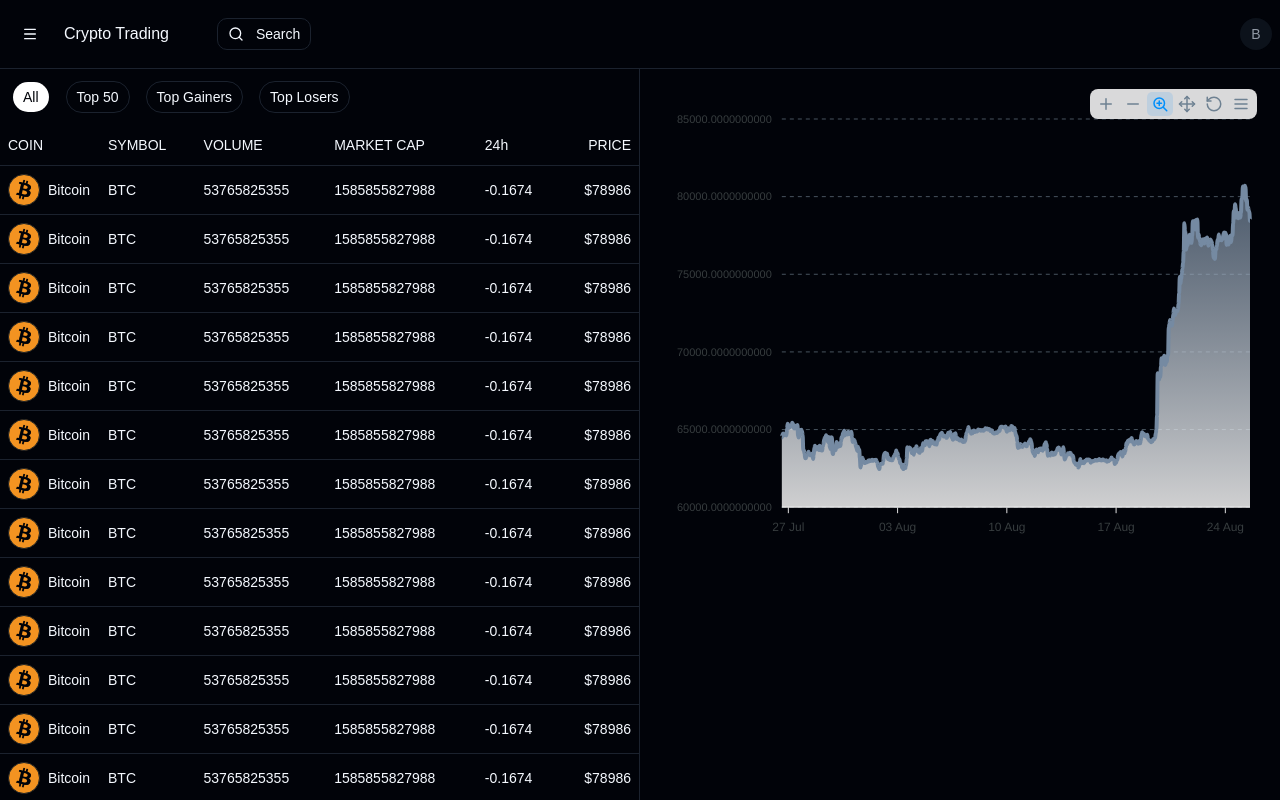
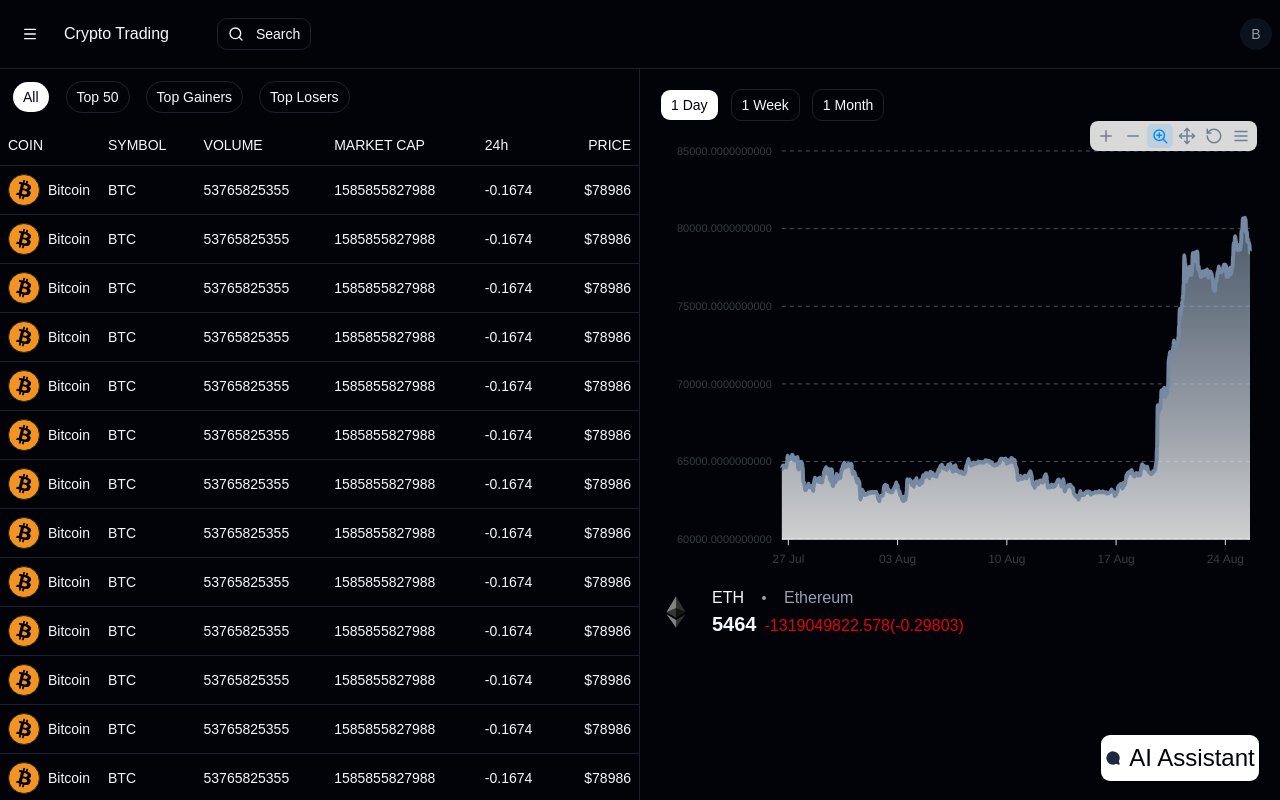
Before and after one commit to Biikash1/TradeForge-Frontend, a React (Vite) app: page / in a window 1280 px wide. Shown: the top 800 px of the page. Built offline with nearby package versions, Linux system fonts and the light colour scheme.

Commit message:
feat: enhance home dashboard with stock chart and AI assistant

```diff
--- a/src/pages/Home/AssetTable.jsx
+++ b/src/pages/Home/AssetTable.jsx
@@ -23,7 +23,7 @@
         </TableRow>
       </TableHeader>
       <TableBody>
-        {[1,1,1,1,1,1,1,1,1,1,1,1,1,1,1,1,1].map((item, index) => <TableRow key={index}>
+        {[1,1,1,1,1,1,1,1,1,1,1,1,1].map((item, index) => <TableRow key={index}>
           <TableCell className="font-medium flex items-center gap-2">
             <Avatar className="-z-50">
                 <AvatarImage src={btc} />
--- a/src/pages/Home/Home.jsx
+++ b/src/pages/Home/Home.jsx
@@ -2,6 +2,9 @@
 import { useState } from "react";
 import AssetTable from "./AssetTable";
 import StockChart from "./StockChart";
+import { Avatar, AvatarImage } from "@/components/ui/avatar";
+import eth from "@/assets/eth.png";
+import { DotIcon, MessageCircle } from "lucide-react";
 
 const Home = () => {
   const [category, setCategory] = useState("all");
@@ -47,12 +50,45 @@
               Top Losers
             </Button>
           </div>
-          <AssetTable/>
+          <AssetTable />
         </div>
         <div className="hidden lg:block lg:w-1/2 p-5">
-            <StockChart />
+          <StockChart />
+
+          <div className="flex gap-5 items-center">
+            <div>
+              <Avatar>
+                <AvatarImage src={eth} />
+              </Avatar>
+            </div>
+            <div>
+              <div className="flex items-center gap-2">
+                <p>ETH</p>
+                <DotIcon className="text-gray-400" />
+                <p className="text-gray-400">Ethereum</p>
+              </div>
+              <div className="flex items-end gap-2">
+                <p className="text-xl font-bold">5464</p>
+                <p className="text-red-600">
+                  <span>-1319049822.578</span>
+                  <span>(-0.29803)</span>
+                </p>
+              </div>
+            </div>
+          </div>
         </div>
       </div>
+      <section className="absolute bottom-5 right-5 z-40 flex flex-col justify-end items-end gap-2">
+  <div className="relative w-[10rem] cursor-pointer group">
+    <Button className="w-full h-[3rem] gap-2 items-center">
+      <MessageCircle
+        size={30}
+        className="fill-[#1e293b] -rotate-90 stroke-none group-hover:fill-[#1a1a1a]"
+      />
+      <span className="text-2xl">AI Assistant</span>
+    </Button>
+  </div>
+</section>
     </div>
   );
 };
--- a/src/pages/Home/StockChart.jsx
+++ b/src/pages/Home/StockChart.jsx
@@ -1,6 +1,30 @@
+import { Button } from "@/components/ui/button";
 import ReactApexChart from "react-apexcharts";
+import { useState } from "react";
+
+const timeSeries = [
+  {
+    keyword: "DIGITAL_CURRENCY_DAILY",
+    key: "Daily Time Series",
+    lable: "1 Day",
+    value: 1,
+  },
+  {
+    keyword: "DIGITAL_CURRENCY_WEEKLY",
+    key: " Weekly Time Series",
+    lable: "1 Week",
+    value: 7,
+  },
+  {
+    keyword: "DIGITAL_CURRENCY_MONTHLY",
+    key: "Monthly Time Series ",
+    lable: "1 Month",
+    value: 30,
+  },
+];
 
 const StockChart = () => {
+  const [activeLable, setActivelable] = useState("1 Day");
   const series = [
     {
       data: [
@@ -771,8 +795,24 @@
       show: true,
     },
   };
+
+  const handleActiveLable = (value) => {
+    setActivelable(value);
+  };
+
   return (
     <div>
+      <div className="space-x-3">
+        {timeSeries.map((item) => (
+          <Button
+            variant={activeLable === item.lable ? "" : "outline"}
+            onClick={() => handleActiveLable(item.lable)}
+            key={item.lable}
+          >
+            {item.lable}
+          </Button>
+        ))}
+      </div>
       <div id="chart-timelines">
         <ReactApexChart
           options={options}
```
